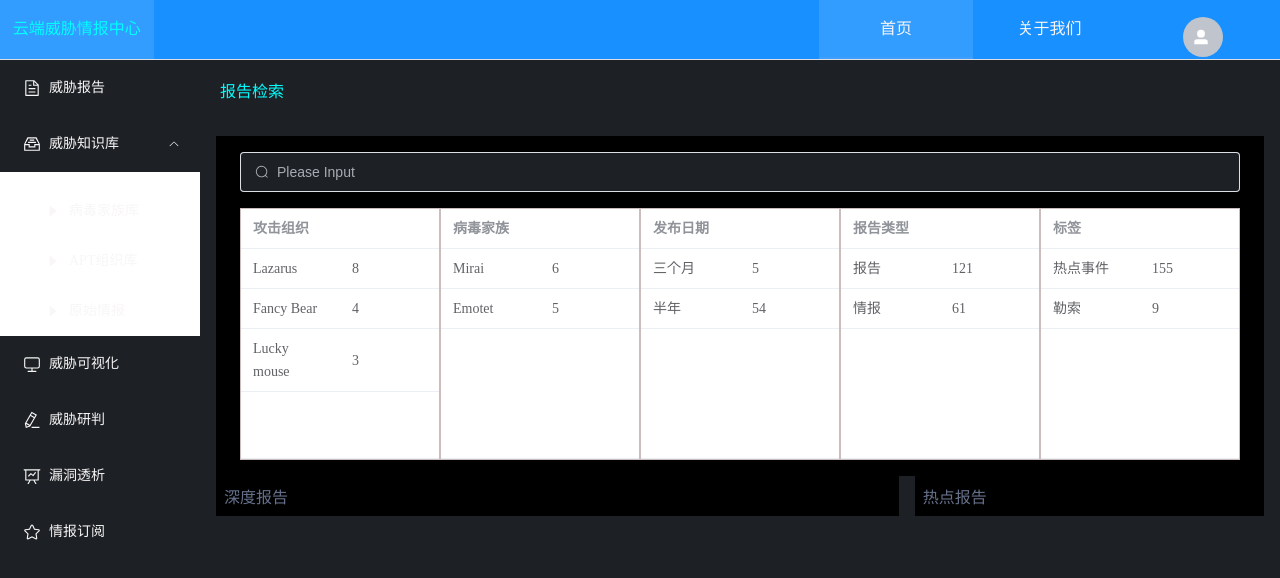
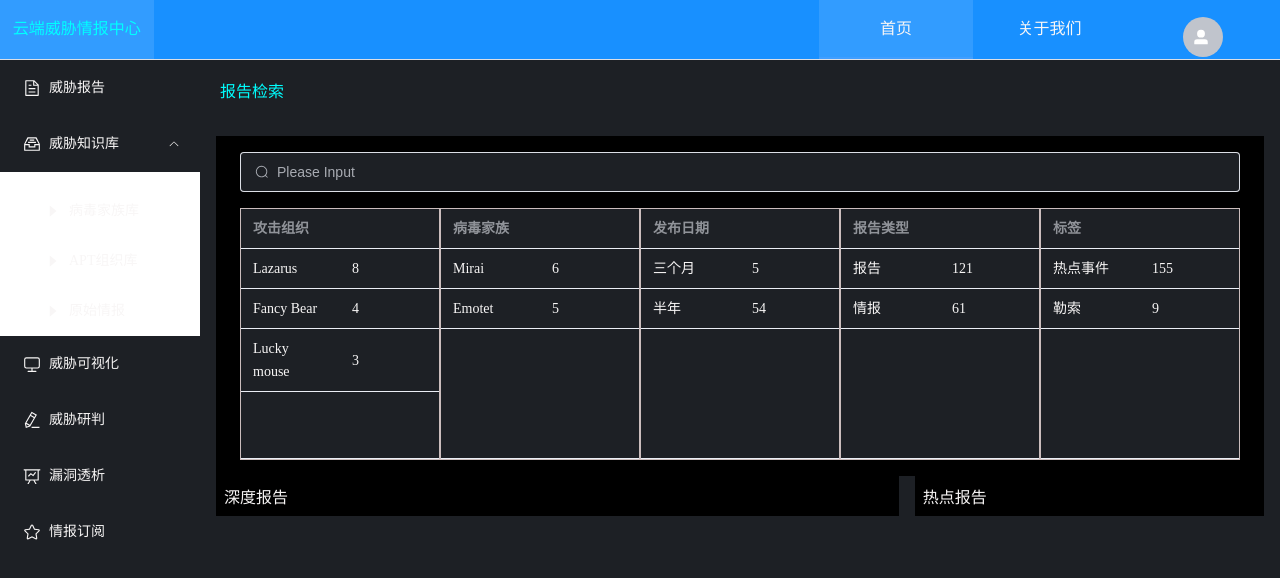
Before and after one commit to frostheaven/cloud-threat-intelligent-center, a Vue app: page /home/report in a window 1280 px wide. Shown: the top 578 px of the page. Built offline with nearby package versions, Linux system fonts and the light colour scheme.

Commit message:
10/31 update

```diff
--- a/src/views/ThreatReport/ThreatReport.vue
+++ b/src/views/ThreatReport/ThreatReport.vue
@@ -117,11 +117,26 @@ const tableForm = ref([tableForm_attackOrg, tableForm_virus, tableForm_date, tab
         .single-form {
             width: 20%;
             border: 1px solid darken($font-color-light, 20);
+            .el-table {
+                background-color: $common-bgc-dark;
+                color: $font-color-light;
+                &:deep(.el-table__row) {
+                    &:hover {
+                        color: $font-color-dark;
+                        cursor: pointer;
+                    }
+                }
+                &:deep(th.el-table__cell) {
+                    background-color: $common-bgc-dark;
+                }
+            }
         }
     }
 }
 .report-container {
     display: flex;
+    color: $font-color-light;
+    cursor: default;
     .deep-report-container {
         width: 70%;
         padding: 0.5rem;
```
